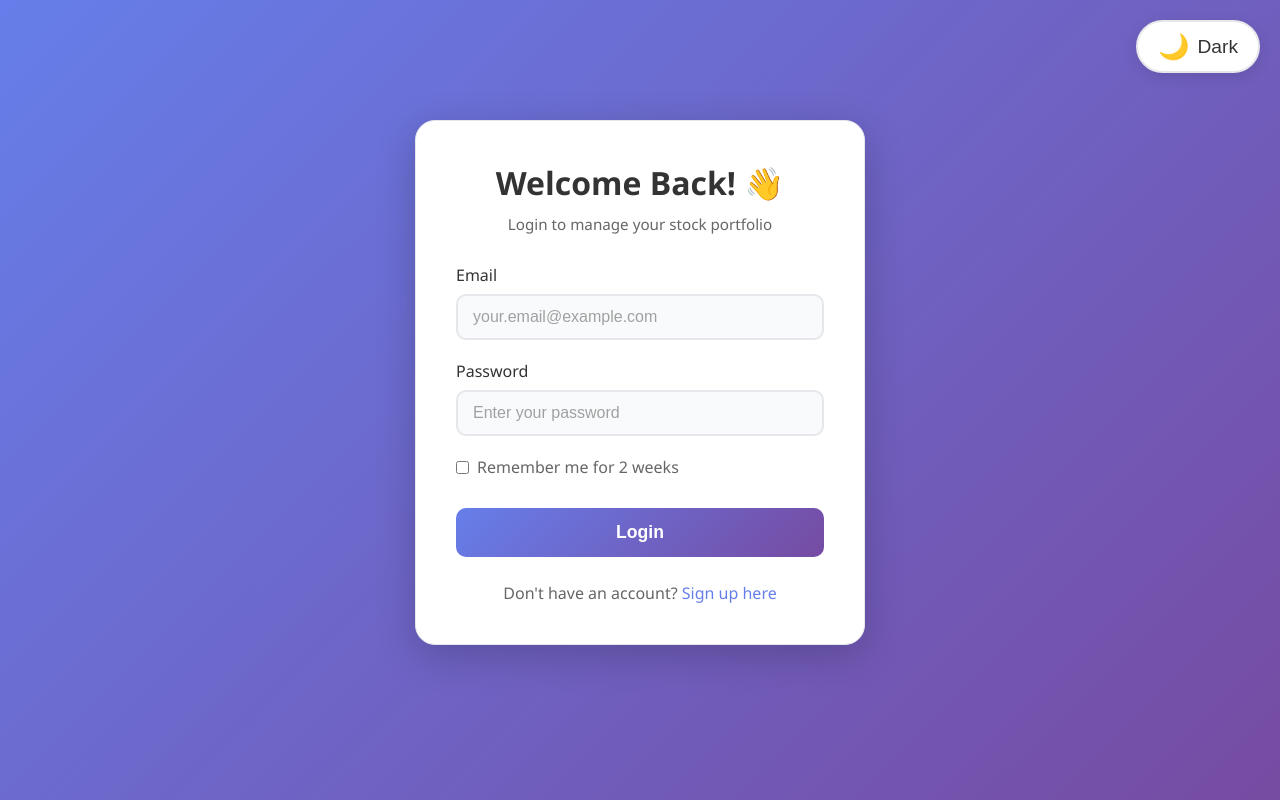
After one commit to Ishwar786Ambare/smallcase_project, a Django app: page /login/?next=/basket/1/ in a window 1280 px wide. The commit adds this page. Run offline with Django 5.2, Linux system fonts and the light colour scheme; some libraries are stand-ins or nearby versions.

Commit message:
feat: Implement initial Django 'stocks' app with user authentication, stock data fetching, and basket management.

```diff
--- a/smallcase_project/production_settings.py
+++ b/smallcase_project/production_settings.py
@@ -1,3 +1,5 @@
+# production_settings.py
+
 from .settings import *
 
 DEBUG = False
--- a/stocks/templates/stocks/base.j2
+++ b/stocks/templates/stocks/base.j2
@@ -104,6 +104,15 @@
         <span class="theme-text" id="themeText">Dark</span>
     </button>
 
+    <!-- User Navigation -->
+    {% if request.user.is_authenticated %}
+    <div style="position: fixed; top: 20px; left: 20px; z-index: 1000; background: var(--container-bg); border: 2px solid var(--border-color); border-radius: 50px; padding: 10px 20px; box-shadow: 0 4px 15px var(--shadow-light); display: flex; align-items: center; gap: 15px;">
+        <span style="color: var(--text-primary); font-weight: 500;">👤 {{ request.user.username }}</span>
+        <span style="color: var(--text-secondary); font-size: 0.9em;">({{ request.user.email }})</span>
+        <a href="{{ url('logout') }}" style="color: #ef4444; text-decoration: none; font-weight: 500; padding: 5px 12px; background: #fee2e2; border-radius: 20px; transition: all 0.3s ease;" onmouseover="this.style.background='#ef4444'; this.style.color='white'" onmouseout="this.style.background='#fee2e2'; this.style.color='#ef4444'">Logout</a>
+    </div>
+    {% endif %}
+
     {% block content %}
     {% endblock %}
     {% block footer %}
--- /dev/null
+++ b/stocks/templates/stocks/login.j2
@@ -0,0 +1,213 @@
+{% extends 'stocks/base.j2' %}
+
+{% block title %}Login - Stock Portfolio{% endblock %}
+
+{% block css %}
+{{ super() }}
+
+.auth-container {
+    max-width: 450px;
+    margin: 100px auto;
+    background: var(--container-bg);
+    border-radius: 20px;
+    padding: 40px;
+    box-shadow: 0 10px 40px var(--shadow-color);
+    border: 1px solid var(--card-border);
+}
+
+.auth-header {
+    text-align: center;
+    margin-bottom: 30px;
+}
+
+.auth-header h1 {
+    color: var(--text-primary);
+    font-size: 2em;
+    margin-bottom: 10px;
+}
+
+.auth-header p {
+    color: var(--text-secondary);
+    font-size: 0.95em;
+}
+
+.form-group {
+    margin-bottom: 20px;
+}
+
+.form-group label {
+    display: block;
+    color: var(--text-primary);
+    margin-bottom: 8px;
+    font-weight: 500;
+}
+
+.form-group input {
+    width: 100%;
+    padding: 12px 15px;
+    border: 2px solid var(--border-color);
+    border-radius: 10px;
+    font-size: 1em;
+    background: var(--card-bg);
+    color: var(--text-primary);
+    transition: all 0.3s ease;
+}
+
+.form-group input:focus {
+    outline: none;
+    border-color: #667eea;
+    box-shadow: 0 0 0 3px rgba(102, 126, 234, 0.1);
+}
+
+.form-group input::placeholder {
+    color: var(--text-secondary);
+    opacity: 0.6;
+}
+
+.checkbox-group {
+    display: flex;
+    align-items: center;
+    gap: 8px;
+    margin-bottom: 20px;
+}
+
+.checkbox-group input[type="checkbox"] {
+    width: auto;
+    cursor: pointer;
+}
+
+.checkbox-group label {
+    margin: 0;
+    color: var(--text-secondary);
+    font-weight: normal;
+    cursor: pointer;
+}
+
+.btn-primary {
+    width: 100%;
+    padding: 14px;
+    background: linear-gradient(135deg, #667eea 0%, #764ba2 100%);
+    color: white;
+    border: none;
+    border-radius: 10px;
+    font-size: 1.1em;
+    font-weight: 600;
+    cursor: pointer;
+    transition: all 0.3s ease;
+    margin-top: 10px;
+}
+
+.btn-primary:hover {
+    transform: translateY(-2px);
+    box-shadow: 0 8px 25px rgba(102, 126, 234, 0.4);
+}
+
+.auth-footer {
+    margin-top: 25px;
+    text-align: center;
+    color: var(--text-secondary);
+}
+
+.auth-footer a {
+    color: #667eea;
+    text-decoration: none;
+    font-weight: 500;
+    transition: color 0.3s ease;
+}
+
+.auth-footer a:hover {
+    color: #764ba2;
+    text-decoration: underline;
+}
+
+.messages {
+    margin-bottom: 20px;
+}
+
+.alert {
+    padding: 12px 15px;
+    border-radius: 8px;
+    margin-bottom: 10px;
+    display: flex;
+    align-items: center;
+    gap: 10px;
+}
+
+.alert-error {
+    background: #fee2e2;
+    color: #991b1b;
+    border: 1px solid #fecaca;
+}
+
+.alert-success {
+    background: #d1fae5;
+    color: #065f46;
+    border: 1px solid #a7f3d0;
+}
+
+.alert-info {
+    background: #dbeafe;
+    color: #1e40af;
+    border: 1px solid #bfdbfe;
+}
+{% endblock %}
+
+{% block content %}
+<div class="auth-container">
+    <div class="auth-header">
+        <h1>Welcome Back! 👋</h1>
+        <p>Login to manage your stock portfolio</p>
+    </div>
+
+    {% if messages %}
+    <div class="messages">
+        {% for message in messages %}
+        <div class="alert alert-{{ message.tags }}">
+            {{ message }}
+        </div>
+        {% endfor %}
+    </div>
+    {% endif %}
+
+    <form method="POST" action="{{ url('login') }}">
+        <input type="hidden" name="csrfmiddlewaretoken" value="{{ csrf_token }}">
+
+        <div class="form-group">
+            <label for="email">Email</label>
+            <input
+                type="email"
+                id="email"
+                name="email"
+                placeholder="your.email@example.com"
+                required
+                autocomplete="email"
+            >
+        </div>
+
+        <div class="form-group">
+            <label for="password">Password</label>
+            <input
+                type="password"
+                id="password"
+                name="password"
+                placeholder="Enter your password"
+                required
+                autocomplete="current-password"
+            >
+        </div>
+
+        <div class="checkbox-group">
+            <input type="checkbox" id="remember_me" name="remember_me" value="1">
+            <label for="remember_me">Remember me for 2 weeks</label>
+        </div>
+
+        <button type="submit" class="btn-primary">
+            Login
+        </button>
+    </form>
+
+    <div class="auth-footer">
+        Don't have an account? <a href="{{ url('signup') }}">Sign up here</a>
+    </div>
+</div>
+{% endblock %}
--- a/stocks/urls.py
+++ b/stocks/urls.py
@@ -4,6 +4,12 @@ from django.urls import path
 from . import views
 
 urlpatterns = [
+    # Authentication
+    path('signup/', views.signup, name='signup'),
+    path('login/', views.login_view, name='login'),
+    path('logout/', views.logout_view, name='logout'),
+
+    # Home and stock management
     path('', views.home, name='home'),
     path('populate-stocks/', views.populate_stocks, name='populate_stocks'),
     path('update-prices/', views.update_prices, name='update_prices'),
--- a/stocks/utils.py
+++ b/stocks/utils.py
@@ -386,7 +386,7 @@ def calculate_equal_weight_basket(stock_symbols, investment_amount):
     return allocations
 
 
-def create_basket_with_stocks(name, description, investment_amount, stock_symbols):
+def create_basket_with_stocks(name, description, investment_amount, stock_symbols, user=None):
     """
     Create a basket with equal-weighted stocks (quantities as whole numbers)
 
@@ -395,6 +395,7 @@ def create_basket_with_stocks(name, description, investment_amount, stock_symbol
         description: Basket description
         investment_amount: Total investment amount
         stock_symbols: List of stock symbols to include
+        user: User who owns the basket (optional for backward compatibility)
 
     Returns:
         Basket object
@@ -411,7 +412,8 @@ def create_basket_with_stocks(name, description, investment_amount, stock_symbol
     basket = Basket.objects.create(
         name=name,
         description=description,
-        investment_amount=Decimal(str(investment_amount))
+        investment_amount=Decimal(str(investment_amount)),
+        user=user
     )
 
     # Create basket items with whole number quantities
--- a/stocks/views.py
+++ b/stocks/views.py
@@ -2,10 +2,13 @@
 
 from django.shortcuts import render, redirect, get_object_or_404
 from django.contrib import messages
+from django.contrib.auth import authenticate, login, logout
+from django.contrib.auth.decorators import login_required
+from django.contrib.auth.hashers import make_password
 from django.db.models import Sum, Prefetch
 from django.core.cache import cache
 from decimal import Decimal
-from .models import Stock, Basket, BasketItem
+from .models import Stock, Basket, BasketItem, User
 from .utils import (
     populate_indian_stocks,
     update_stock_prices,
@@ -14,6 +17,106 @@ from .utils import (
 )
 from django.middleware.csrf import get_token
 
+
+# ============ Authentication Views ============
+
+def signup(request):
+    """User registration view"""
+    if request.user.is_authenticated:
+        return redirect('home')
+
+    if request.method == 'POST':
+        email = request.POST.get('email', '').strip().lower()
+        username = request.POST.get('username', '').strip()
+        password = request.POST.get('password', '')
+        password_confirm = request.POST.get('password_confirm', '')
+
+        # Validation
+        if not email or not password or not username:
+            messages.error(request, 'All fields are required')
+            return render(request, 'stocks/signup.j2')
+
+        if password != password_confirm:
+            messages.error(request, 'Passwords do not match')
+            return render(request, 'stocks/signup.j2')
+
+        if len(password) < 6:
+            messages.error(request, 'Password must be at least 6 characters')
+            return render(request, 'stocks/signup.j2')
+
+        # Check if user already exists
+        if User.objects.filter(email=email).exists():
+            messages.error(request, 'Email already registered')
+            return render(request, 'stocks/signup.j2')
+
+        # Create user
+        try:
+            user = User.objects.create(
+                email=email,
+                username=username,
+                password=make_password(password)
+            )
+            # Log in the user
+            login(request, user)
+            messages.success(request, f'Welcome {username}! Your account has been created.')
+            return redirect('home')
+        except Exception as e:
+            messages.error(request, f'Error creating account: {str(e)}')
+            return render(request, 'stocks/signup.j2')
+
+    context = {'csrf_token': get_token(request)}
+    return render(request, 'stocks/signup.j2', context)
+
+
+def login_view(request):
+    """User login view"""
+    if request.user.is_authenticated:
+        return redirect('home')
+
+    if request.method == 'POST':
+        email = request.POST.get('email', '').strip().lower()
+        password = request.POST.get('password', '')
+        remember_me = request.POST.get('remember_me')
+
+        if not email or not password:
+            messages.error(request, 'Email and password are required')
+            return render(request, 'stocks/login.j2')
+
+        # Authenticate user
+        user = authenticate(request, username=email, password=password)
+
+        if user is not None:
+            login(request, user)
+
+            # Set session expiry based on remember me
+            if not remember_me:
+                request.session.set_expiry(0)  # Session expires when browser closes
+            else:
+                request.session.set_expiry(1209600)  # 2 weeks
+
+            messages.success(request, f'Welcome back, {user.username}!')
+
+            # Redirect to next parameter or home
+            next_url = request.GET.get('next', 'home')
+            return redirect(next_url)
+        else:
+            messages.error(request, 'Invalid email or password')
+            return render(request, 'stocks/login.j2')
+
+    context = {'csrf_token': get_token(request)}
+    return render(request, 'stocks/login.j2', context)
+
+
+def logout_view(request):
+    """User logout view"""
+    logout(request)
+    messages.success(request, 'You have been logged out successfully')
+    return redirect('login')
+
+
+# ============ Stock and Basket Views ============
+
+@login_required
 def home(request):
     """Home page showing all stocks and baskets"""
     # OPTIMIZATION: Remove automatic price updates on page load
@@ -21,7 +124,8 @@ def home(request):
 
     # OPTIMIZATION: Use select_related and prefetch_related to reduce queries
     stocks = Stock.objects.all().order_by('symbol')
-    baskets = Basket.objects.prefetch_related(
+    # Filter baskets to show only user's baskets
+    baskets = Basket.objects.filter(user=request.user).prefetch_related(
         Prefetch('items', queryset=BasketItem.objects.select_related('stock'))
     ).order_by('-created_at')
 
@@ -50,6 +154,7 @@ def home(request):
     return render(request, 'stocks/home.j2', context)
 
 
+@login_required
 def populate_stocks(request):
     """Populate database with Indian stocks"""
     created_count = populate_indian_stocks()
@@ -57,6 +162,7 @@ def populate_stocks(request):
     return redirect('home')
 
 
+@login_required
 def update_prices(request):
     """Update all stock prices"""
     count = update_stock_prices()
@@ -68,6 +174,7 @@ def update_prices(request):
 
 
 
+@login_required
 def basket_create(request):
     """Create a new basket"""
     # OPTIMIZATION: Don't auto-update prices, let users trigger manually
@@ -105,7 +212,8 @@ def basket_create(request):
             name=name,
             description=description,
             investment_amount=investment_amount,
-            stock_symbols=selected_stocks
+            stock_symbols=selected_stocks,
+            user=request.user
         )
 
         if basket:
@@ -132,9 +240,10 @@ def basket_create(request):
     return render(request, 'stocks/basket_create.j2', context)
 
 
+@login_required
 def basket_detail(request, basket_id):
     """View basket details"""
-    basket = get_object_or_404(Basket, id=basket_id)
+    basket = get_object_or_404(Basket, id=basket_id, user=request.user)
     # OPTIMIZATION: Use select_related to avoid N+1 queries
     items = basket.items.select_related('stock').all()
 
@@ -178,12 +287,13 @@ def basket_detail(request, basket_id):
     return render(request, 'stocks/basket_detail.j2', context)
 
 
+@login_required
 def basket_chart_data(request, basket_id):
     """API endpoint to get basket performance vs indices data for chart"""
     from django.http import JsonResponse
     from .utils import fetch_index_historical_data, calculate_basket_historical_performance, INDIAN_INDICES
 
-    basket = get_object_or_404(Basket, id=basket_id)
+    basket = get_object_or_404(Basket, id=basket_id, user=request.user)
 
     # Get period from request, default to 1 month
     period = request.GET.get('period', '1m')
@@ -291,12 +401,13 @@ def basket_chart_data(request, basket_id):
     return JsonResponse(response_data)
 
 
+@login_required
 def basket_performance(request, basket_id):
     """Performance analysis page showing historical returns"""
     from datetime import datetime, timedelta
     from .utils import fetch_index_historical_data, calculate_basket_historical_performance
 
-    basket = get_object_or_404(Basket, id=basket_id)
+    basket = get_object_or_404(Basket, id=basket_id, user=request.user)
 
     # OPTIMIZATION: Cache performance data for 1 hour
     cache_key = f'performance_{basket.id}'
@@ -374,9 +485,10 @@ def basket_performance(request, basket_id):
     return render(request, 'stocks/basket_performance.j2', context)
 
 
+@login_required
 def basket_delete(request, basket_id):
     """Delete a basket"""
-    basket = get_object_or_404(Basket, id=basket_id)
+    basket = get_object_or_404(Basket, id=basket_id, user=request.user)
     basket_name = basket.name
     basket.delete()
 
@@ -392,6 +504,7 @@ def basket_delete(request, basket_id):
     return redirect('home')
 
 
+@login_required
 def preview_basket(request):
     """Preview basket allocation before creating"""
     if request.method == 'POST':
@@ -415,6 +528,7 @@ def preview_basket(request):
     return redirect('basket_create')
 
 
+@login_required
 def basket_item_edit(request, item_id):
     """Edit basket item - update weight or quantity, rebalancing other stocks to maintain 100% total"""
     from django.http import JsonResponse
@@ -422,6 +536,10 @@ def basket_item_edit(request, item_id):
     if request.method == 'POST':
         item = get_object_or_404(BasketItem, id=item_id)
         basket = item.basket
+
+        # Verify basket belongs to user
+        if basket.user != request.user:
+            return JsonResponse({'success': False, 'error': 'Unauthorized'})
 
         try:
             update_type = request.POST.get('update_type')  # 'weight' or 'quantity'
@@ -570,9 +688,10 @@ def basket_item_edit(request, item_id):
     return JsonResponse({'success': False, 'error': 'Invalid request method'})
 
 
+@login_required
 def basket_duplicate(request, basket_id):
     """Duplicate a basket - redirect to create page with pre-filled values"""
-    basket = get_object_or_404(Basket, id=basket_id)
+    basket = get_object_or_404(Basket, id=basket_id, user=request.user)
 
     # Get all stock symbols from the basket
     stock_symbols = ','.join([item.stock.symbol for item in basket.items.all()])
@@ -593,12 +712,13 @@ def basket_duplicate(request, basket_id):
     return HttpResponseRedirect(url)
 
 
+@login_required
 def basket_edit_investment(request, basket_id):
     """Edit basket investment amount - recalculates all allocations"""
     from django.http import JsonResponse
 
     if request.method == 'POST':
-        basket = get_object_or_404(Basket, id=basket_id)
+        basket = get_object_or_404(Basket, id=basket_id, user=request.user)
 
         try:
             new_investment = Decimal(request.POST.get('investment_amount'))
```
Also changed, not shown: smallcase_project/settings.py (+7 -1 lines), stocks/admin.py (+13 -4 lines), stocks/jinja2.py (+11 -4 lines), stocks/models.py (+17 -0 lines), stocks/templates/stocks/signup.j2 (added, +244 -0 lines), stocks/migrations/0001_initial.py, stocks/migrations/0002_alter_basket_created_at_alter_basket_updated_at_and_more.py (deleted).
